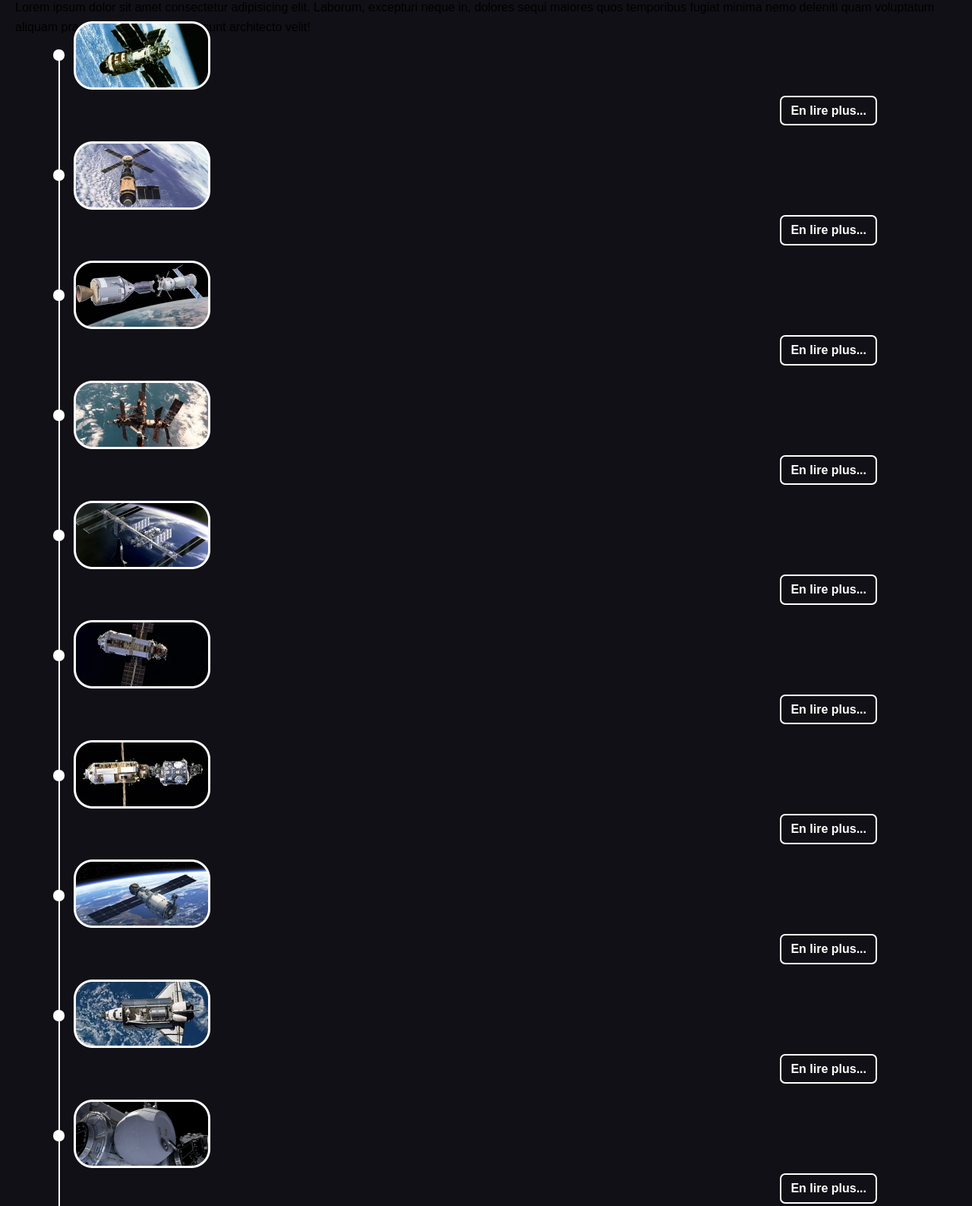
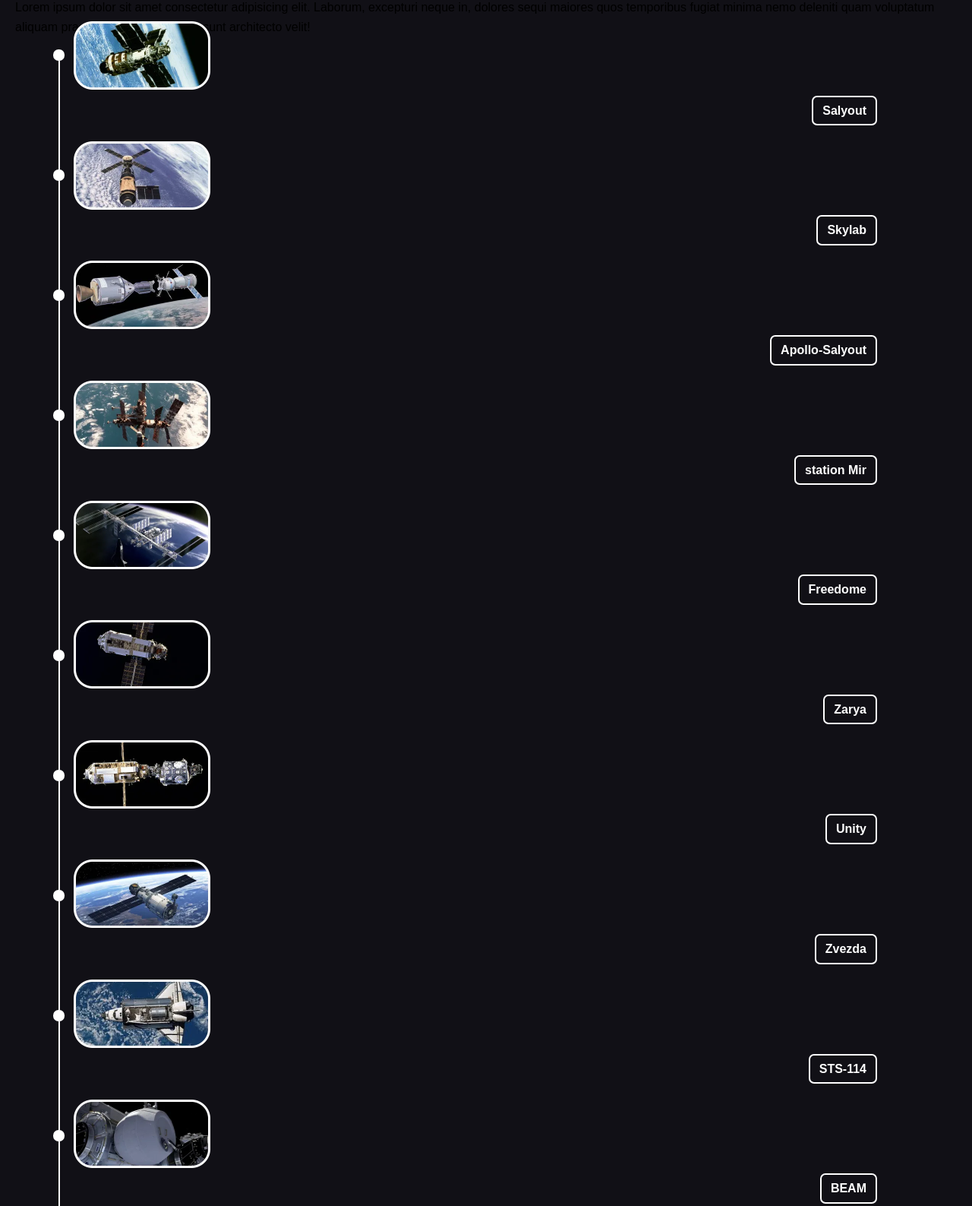
Before and after one commit to MMI-SAE-105/2022-sae105-projet-SamiGmmi1a, a plain HTML site: page projetS1/ISS.html in a window 1280 px wide. Shown: the part 1430-3017 px from the top of the page at 76% size. Drawn offline with nearby package versions, Linux system fonts and the light colour scheme; a web font is replaced by a local one.

Commit message:
22/12/22 12:15

```diff
--- a/projetS1/ISS.html
+++ b/projetS1/ISS.html
@@ -111,73 +111,73 @@
             <div class="card">
             <img class="frise-image" src="public/img/image_frise/Salyout.webp"
             @click="frise = 'public/img/image_frise/CRS-21.webp'">
-            <span class="btn-frise">En lire plus...</a></span>
+            <span class="btn-frise">Salyout</a></span>
         </div>
 
         <div class="card">
             <img class="frise-image" src="public/img/image_frise/Skylab.webp">
 
-            <span class="btn-frise">En lire plus...</a></span>
+            <span class="btn-frise">Skylab</a></span>
         </div>
 
           <div class="card">
             <img class="frise-image" src="public/img/image_frise/Apollo-Salyout.webp">
 
-            <span class="btn-frise">En lire plus...</a></span>
+            <span class="btn-frise">Apollo-Salyout</a></span>
         </div>
 
         <div class="card">
             <img class="frise-image" src="public/img/image_frise/Mir.webp">
 
-            <span class="btn-frise">En lire plus...</a></span>
+            <span class="btn-frise">station Mir</a></span>
           </div>
 
           <div class="card">
             <img class="frise-image" src="public/img/image_frise/Freedome.webp">
 
-            <span class="btn-frise">En lire plus...</a></span>
+            <span class="btn-frise">Freedome</a></span>
           </div>
 
           <div class="card">
               <img class="frise-image" src="public/img/image_frise/Zarya.webp">
 
-              <span class="btn-frise"><a href="exoplanete.html" >En lire plus...</a></span>
+              <span class="btn-frise"><a href="exoplanete.html" >Zarya</a></span>
             </div>
 
             <div class="card">
                 <img class="frise-image" src="public/img/image_frise/Unity.webp">
 
-                <span class="btn-frise"><a href="exoplanete.html" >En lire plus...</a></span>
+                <span class="btn-frise"><a href="exoplanete.html" >Unity</a></span>
             </div>
 
           <div class="card">
               <img class="frise-image" src="public/img/image_frise/Zvezda.webp">
 
-              <span class="btn-frise">En lire plus...</a></span>
+              <span class="btn-frise">Zvezda</a></span>
             </div>
 
             <div class="card">
                 <img class="frise-image" src="public/img/image_frise/STS-114.webp">
 
-                <span class="btn-frise">En lire plus...</a></span>
+                <span class="btn-frise">STS-114</a></span>
             </div>
 
             <div class="card">
                 <img class="frise-image" src="public/img/image_frise/BEAM.webp">
 
-                <span class="btn-frise">En lire plus...</a></span>
+                <span class="btn-frise">BEAM</a></span>
             </div>
 
             <div class="card">
                 <img class="frise-image" src="public/img/image_frise/CRS-21.webp">
 
-                <span class="btn-frise">En lire plus...</span>
+                <span class="btn-frise">CRS-21</span>
             </div>
 
             <div class="card">
                 <img class="frise-image" src="public/img/image_frise/Nauka.webp">
 
-                <span class="btn-frise">En lire plus...</a></span>
+                <span class="btn-frise">Nauka</a></span>
 
             </div>
         </div>
```
